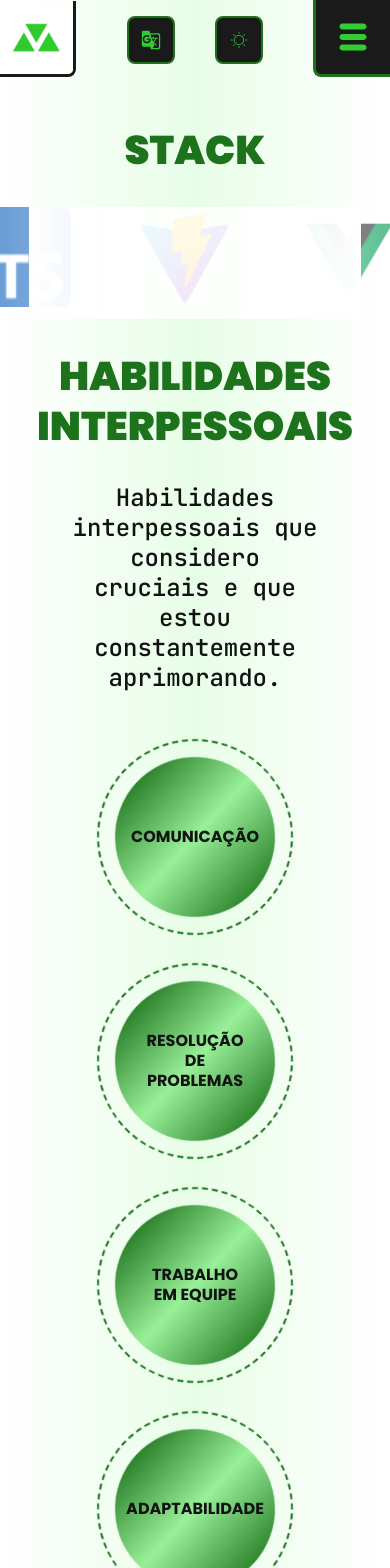
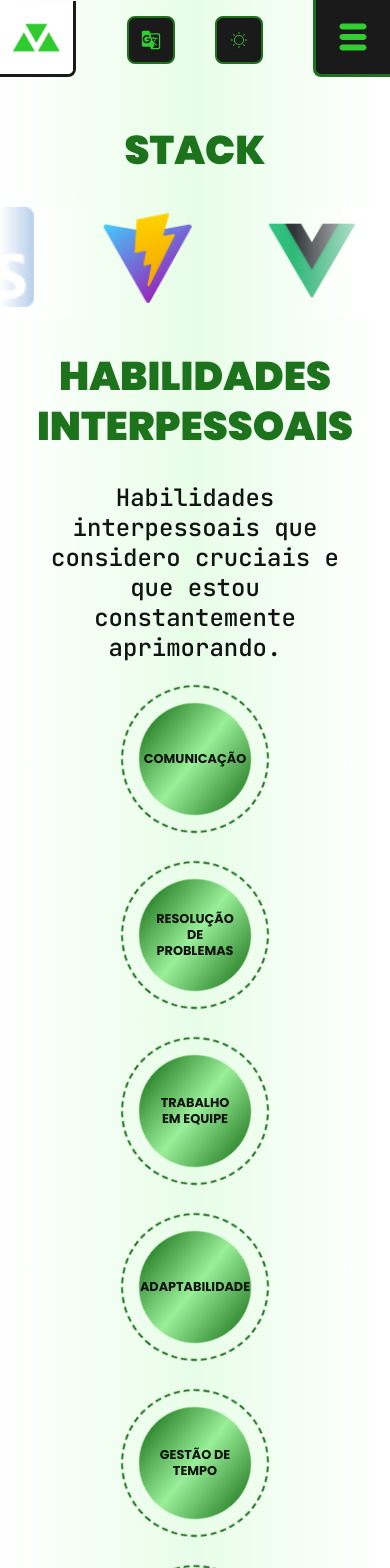
Before and after one commit to viniciussis/My_Portfolio, a React (Vite) app: page /skills in a window 390 px wide. Shown: the top 1568 px of the page. Built offline with nearby package versions, Linux system fonts and the light colour scheme.

Commit message:
/feat: skills page is better responsive now

```diff
--- a/src/components/AnimatedCircle/AnimatedCircle.scss
+++ b/src/components/AnimatedCircle/AnimatedCircle.scss
@@ -4,8 +4,8 @@
   justify-content: center;
   align-items: center;
   display: flex;
-  height: 12rem;
-  width: 12rem;
+  height: 9rem;
+  width: 9rem;
 
   &__border {
     outline: 2px dashed var(--theme-primary);
@@ -26,8 +26,17 @@
     text-align: center;
     position: absolute;
     font-weight: 700;
-    font-size: 1rem;
+    font-size: 0.8rem;
     left: 50%;
     top: 50%;
   }
+
+  @include mixins.for-size(tablet) {
+    height: 12rem;
+    width: 12rem;
+
+    &__label {
+      font-size: 1rem;
+    }
+  }
 }
--- a/src/components/Skills/Skills.css
+++ /dev/null
@@ -1,29 +0,0 @@
-.sect-skills {
-  background-color: #171921;
-  text-align: center;
-  padding: 24px;
-  align-items: center;
-  box-shadow: 0 10px 10px rgba(23, 25, 33, 0.9), 0 -10px 10px rgba(23, 25, 33, 0.9);
-  margin: 80px 0px;
-}
-
-.sect-skills h1 {
-  text-shadow: 5px 5px 15px rgba(0, 0, 0, 0.9);
-  font-size: 3rem;
-}
-
-.skills {
-  display: flex;
-  gap: 40px;
-  align-items: center;
-  justify-content: space-evenly;
-  flex-wrap: wrap;
-  text-align: center;
-  padding: 24px;
-  align-items: center;
-}
-
-.skills h3 {
-  font-size: 1.5rem;
-  text-shadow: 5px 5px 15px rgba(0, 0, 0, 0.9);
-}
--- a/src/pages/Skills/Certificates/Certificates.scss
+++ b/src/pages/Skills/Certificates/Certificates.scss
@@ -1,12 +1,12 @@
 .certificates {
   position: relative;
   height: 25rem;
-  width: 100%;
+  width: 100vw;
 
   &::before,
   &::after {
     position: absolute;
-    width: 500px;
+    width: 25%;
     height: 100%;
     content: '';
     z-index: 1;
--- a/src/pages/Skills/SoftSkills/SoftSkills.scss
+++ b/src/pages/Skills/SoftSkills/SoftSkills.scss
@@ -1,8 +1,8 @@
 .softSkills {
   flex-direction: column;
+  max-width: 90%;
   display: flex;
-  max-width: 75%;
-  gap: 3rem;
+  gap: 1.5rem;
 
   &__sub {
     color: var(--theme-secondary);
@@ -17,4 +17,9 @@
     display: flex;
     gap: 2rem;
   }
+
+  @include mixins.for-size(desktop) {
+    max-width: 75%;
+    gap: 3rem;
+  }
 }
--- a/src/pages/Skills/Stack/Stack.scss
+++ b/src/pages/Skills/Stack/Stack.scss
@@ -1,12 +1,12 @@
 .stack {
   position: relative;
   height: 7rem;
-  width: 100%;
+  width: 100vw;
 
   &::before,
   &::after {
     position: absolute;
-    width: 500px;
+    width: 25%;
     height: 100%;
     content: '';
     z-index: 1;
```
Also changed, not shown: src/components/Skills/index.js (deleted, +0 -49 lines).
